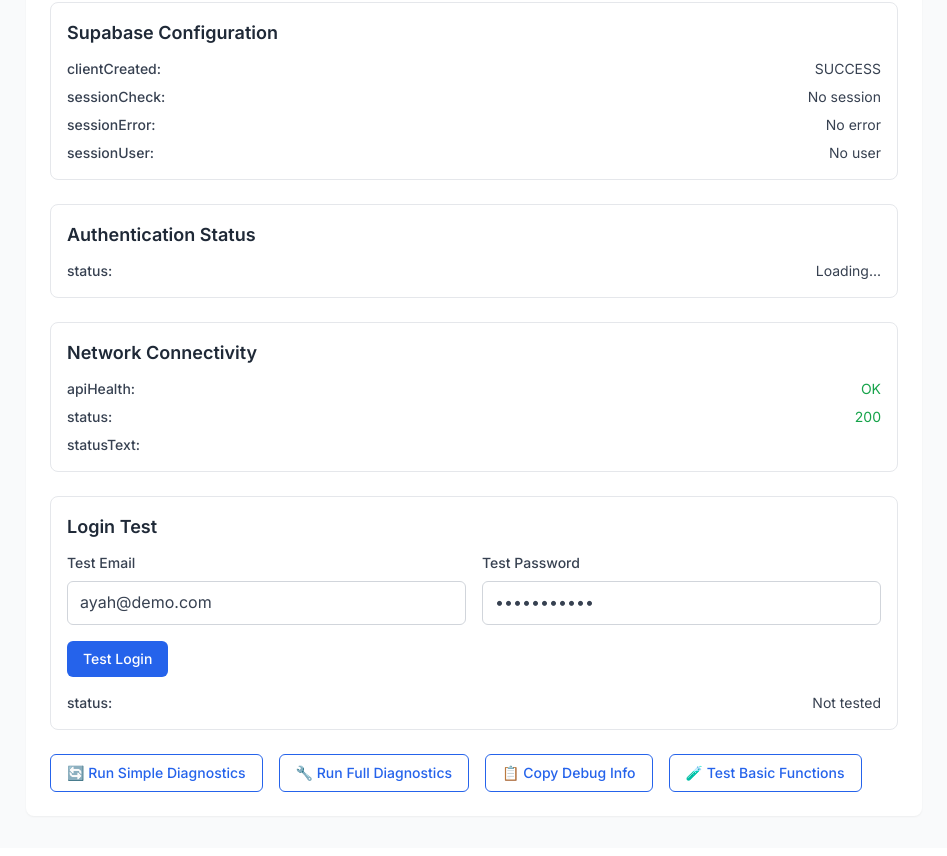
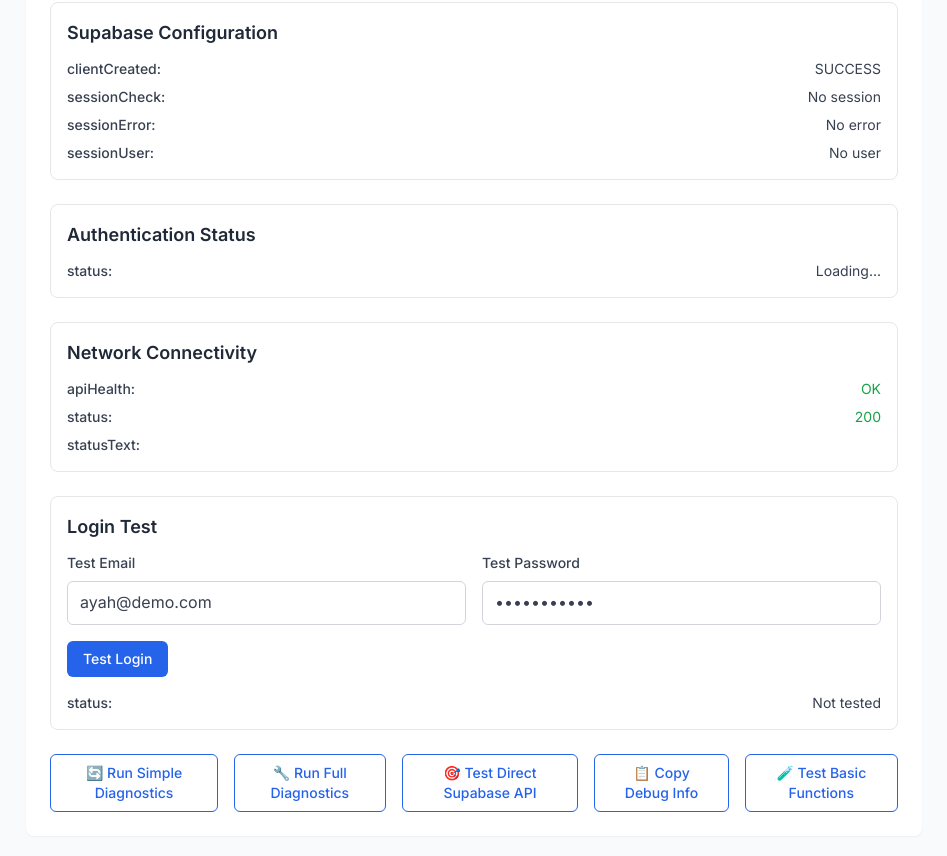
Before and after one commit to FahriYuwan/FamilyManagementCash, a Next.js app: page /auth/debug in a window 1280 px wide. Shown: the part 454-1310 px from the top of the page, without its empty margins (166-1113 px from the left). Built offline with nearby package versions, Linux system fonts and the light colour scheme; no server answers.

Commit message:
feat: Add direct Supabase API test for authentication troubleshooting

```diff
--- a/app/auth/debug/page.tsx
+++ b/app/auth/debug/page.tsx
@@ -413,6 +413,72 @@
     console.log('🎉 Simple diagnostics complete')
   }
 
+  const testDirectSupabaseAPI = async () => {
+    console.log('🔍 Testing direct Supabase API...')
+
+    const supabaseUrl = process.env.NEXT_PUBLIC_SUPABASE_URL
+    const supabaseKey = process.env.NEXT_PUBLIC_SUPABASE_ANON_KEY
+
+    if (!supabaseUrl || !supabaseKey) {
+      alert('Environment variables not available')
+      return
+    }
+
+    try {
+      // Test 1: Check Supabase health endpoint
+      console.log('🔍 Testing Supabase health...')
+      const healthController = new AbortController()
+      setTimeout(() => healthController.abort(), 5000)
+
+      const healthResponse = await fetch(`${supabaseUrl}/rest/v1/`, {
+        method: 'GET',
+        headers: {
+          'apikey': supabaseKey,
+          'Authorization': `Bearer ${supabaseKey}`
+        },
+        signal: healthController.signal
+      })
+
+      console.log('✅ Supabase health check:', {
+        status: healthResponse.status,
+        ok: healthResponse.ok
+      })
+
+      // Test 2: Direct auth API test
+      console.log('🔍 Testing direct auth API...')
+      const authController = new AbortController()
+      setTimeout(() => authController.abort(), 5000)
+
+      const authResponse = await fetch(`${supabaseUrl}/auth/v1/token?grant_type=password`, {
+        method: 'POST',
+        headers: {
+          'Content-Type': 'application/json',
+          'apikey': supabaseKey
+        },
+        body: JSON.stringify({
+          email: 'ayah@demo.com',
+          password: 'password123'
+        }),
+        signal: authController.signal
+      })
+
+      const authResult = await authResponse.json()
+      console.log('🔍 Direct auth result:', {
+        status: authResponse.status,
+        ok: authResponse.ok,
+        hasAccessToken: !!authResult.access_token,
+        error: authResult.error || 'No error'
+      })
+
+      alert(`Direct API Test Results:\n\nHealth: ${healthResponse.ok ? 'OK' : 'FAILED'}\nAuth: ${authResponse.ok ? 'OK' : 'FAILED'}\nError: ${authResult.error || 'None'}\n\nCheck console for details.`)
+
+    } catch (err) {
+      console.error('🚨 Direct API test failed:', err)
+      const errorMsg = err instanceof Error ? err.message : 'Unknown error'
+      alert(`Direct API Test Failed: ${errorMsg}\n\nThis suggests network or Supabase service issues.`)
+    }
+  }
+
   return (
     <div className="min-h-screen bg-gray-50 py-8 px-4">
       <div className="max-w-4xl mx-auto">
@@ -560,6 +626,9 @@
               <Button onClick={runDiagnostics} variant="outline">
                 🔧 Run Full Diagnostics
               </Button>
+              <Button onClick={testDirectSupabaseAPI} variant="outline">
+                🎯 Test Direct Supabase API
+              </Button>
               <Button onClick={copyDebugInfo} variant="outline">
                 📋 Copy Debug Info
               </Button>
```
Also changed, not shown: 1 other file (tests, documents, lock files or other folders).
